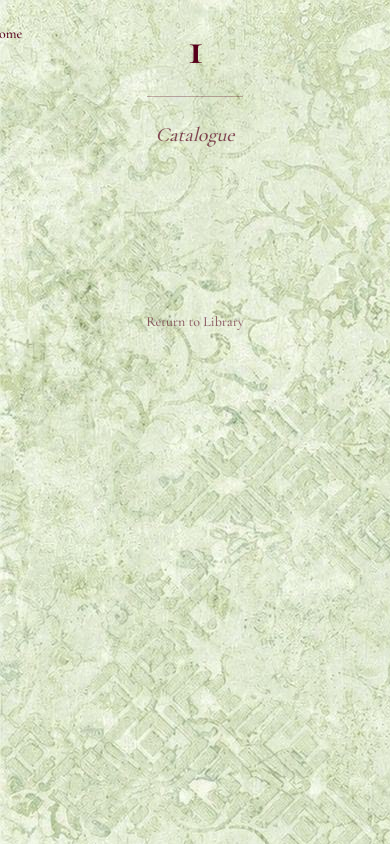
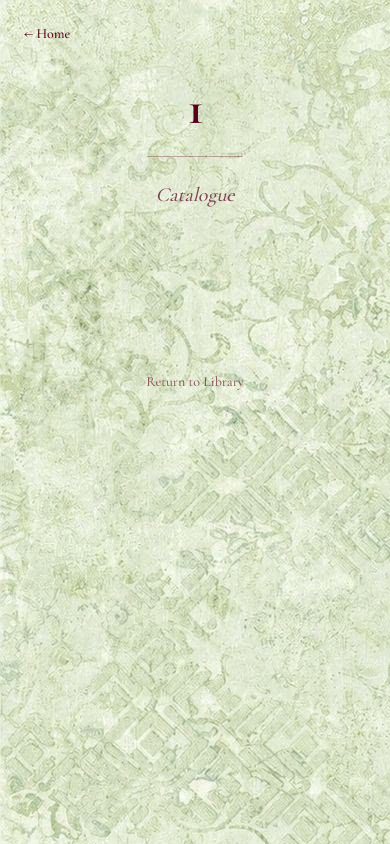
Before and after one commit to Dylan-Okomol/Creed, a Next.js app: page /book/1 in a window 390 px wide. Built offline with nearby package versions, Linux system fonts and the light colour scheme.

Commit message:
Attempt to edit the creed layout for mobile compatibility

```diff
--- a/app/book/[project]/[chapter]/page.tsx
+++ b/app/book/[project]/[chapter]/page.tsx
@@ -114,7 +114,8 @@ export default async function ReaderPage({ params }: { params: Promise<{ project
       />
 
       {/* Navigation Header */}
-      <header className="p-4 md:p-6 border-b border-emerald-green/20 bg-background/80 backdrop-blur-md sticky top-0 z-20 flex justify-between items-center w-full">
+      <header className="py-4 md:py-6 border-b border-emerald-green/20 bg-background/80 backdrop-blur-md sticky top-0 z-20 w-full">
+        <div className="mx-auto flex w-full max-w-3xl justify-between items-center px-4 sm:px-6">
           <div className="flex items-center gap-4 md:gap-6 overflow-x-auto">
             <Link
               href="/"
@@ -129,6 +130,7 @@ export default async function ReaderPage({ params }: { params: Promise<{ project
           <div className="text-[10px] md:text-xs text-emerald-green/60 uppercase tracking-widest font-mono whitespace-nowrap ml-4">
             The Creed
           </div>
+        </div>
       </header>
 
       <Suspense fallback={<div className="flex-1 flex items-center justify-center text-maroon">Loading Chapter...</div>}>
--- a/app/book/[project]/page.tsx
+++ b/app/book/[project]/page.tsx
@@ -8,13 +8,15 @@ async function BookIndexContent({ params }: { params: Promise<{ project: string
 
   return (
     <div className="max-w-3xl w-full relative z-10 flex flex-col items-center">
-      <header className="mb-20 text-center">
-        <Link
-          href="/"
-          className="absolute -left-12 top-0 text-maroon hover:opacity-70 transition-opacity text-sm font-medium"
-        >
-          ← Home
-        </Link>
+      <header className="mb-20 w-full text-center">
+        <nav className="mb-10 flex justify-start">
+          <Link
+            href="/"
+            className="text-maroon hover:opacity-70 transition-opacity text-sm font-medium"
+          >
+            ← Home
+          </Link>
+        </nav>
         <h1 className="text-5xl md:text-7xl font-bold text-maroon tracking-tight mb-6 capitalize">
           {project.replace(/-/g, ' ')}
         </h1>
```
Lines whose indentation alone changed are shown as unchanged.
